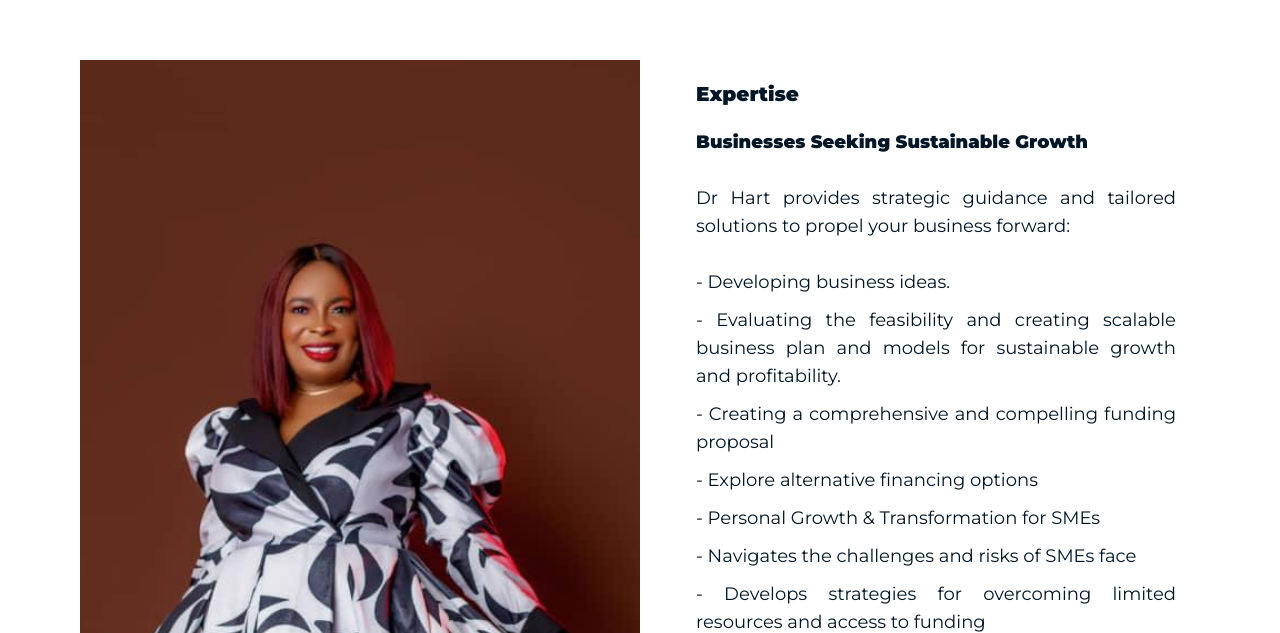
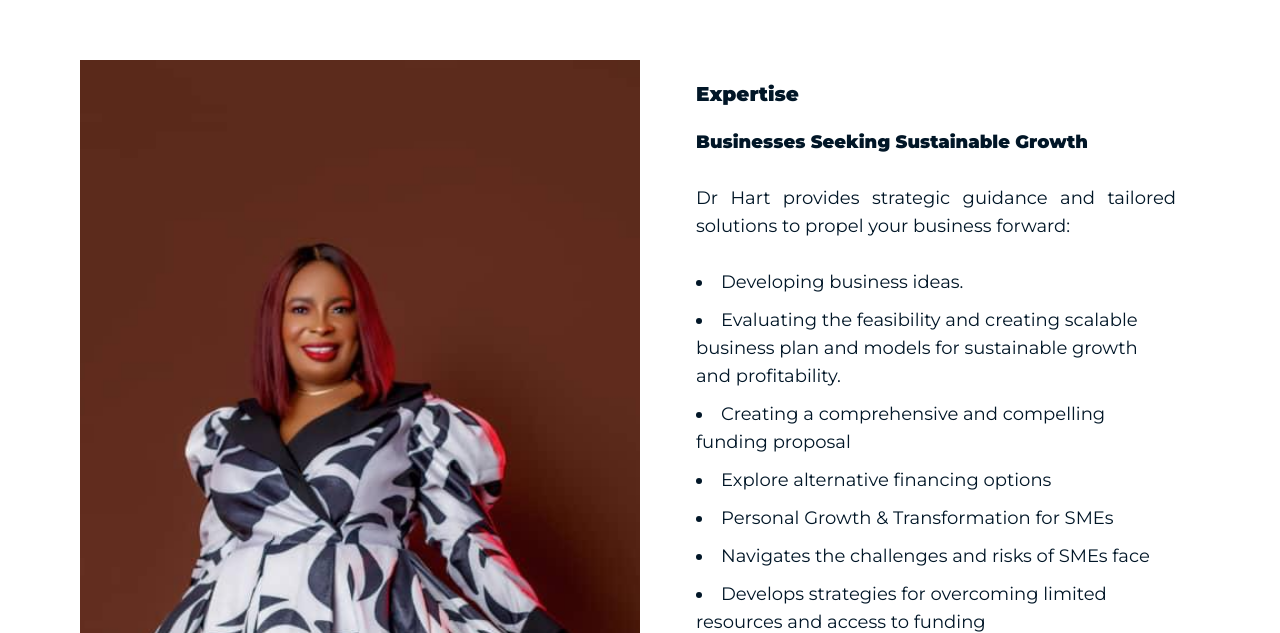
Before and after one commit to alabo-excel/dribisohart, a Next.js app: page /about in a window 1280 px wide. Shown: the part 2167-2800 px from the top of the page. Built offline with nearby package versions, Linux system fonts and the light colour scheme.

Commit message:
list display content

```diff
--- a/src/pages/about.jsx
+++ b/src/pages/about.jsx
@@ -65,21 +65,23 @@ const About = () => {
               Dr Hart provides strategic guidance and tailored solutions to propel your business forward:
               <br />
               <br />
+            </p>
             {/* <b>OBJECTIVES  :</b>
               <br /> <br /> */}
-              <ul>
-                <li> - Developing business ideas.</li>
-                <li> - Evaluating the feasibility and creating  scalable business plan and models for sustainable growth and profitability.</li>
-                <li> - Creating a comprehensive and compelling funding proposal</li>
-                <li> - Explore alternative financing options</li>
-                <li> - Personal Growth & Transformation for SMEs </li>
-                <li> - Navigates the challenges and risks of SMEs face</li>
-                <li> - Develops strategies for overcoming limited resources and access to funding </li>
-                <li> - Guides on assessing startup capital requirements </li>
-                <li> - <strong>Funding Acquisition:</strong> Craft compelling proposals to secure the capital you need to succeed.</li>
+            <ul className='!list-disc list-inside	'>
+              <li>Developing business ideas.</li>
+              <li>Evaluating the feasibility and creating  scalable business plan and models for sustainable growth and profitability.</li>
+              <li>Creating a comprehensive and compelling funding proposal</li>
+              <li>Explore alternative financing options</li>
+              <li>Personal Growth & Transformation for SMEs </li>
+              <li>Navigates the challenges and risks of SMEs face</li>
+              <li>Develops strategies for overcoming limited resources and access to funding </li>
+              <li>Guides on assessing startup capital requirements </li>
             </ul>
+            <p>
               <br />
-
+              <strong>Funding Acquisition:</strong> Craft compelling proposals to secure the capital you need to succeed.
+              <br /> <br />
               <strong>Operational Excellence:</strong> Optimize processes, implement automation, and build high-performing teams.
               <br />
 
@@ -87,7 +89,7 @@ const About = () => {
               <strong>Strategic Market Expansion:</strong> Identify new opportunities, penetrate new markets, and achieve sustainable competitive advantage.
               <br />
               <br />
-              <strong>For Individuals Ready for Personal Transformation</strong> <br />
+              <strong className='uppercase'>For Individuals Ready for Personal Transformation</strong> <br />
               <br />
               Dr. Hart's transformative coaching is a beacon of inspiration, empowering individuals to craft a life of purpose, authenticity, unlock their potentials,  and achieve work-life harmony.
               <br /> <br />
@@ -119,8 +121,9 @@ const About = () => {
           <img className='lg:w-1/2 object-cover' src="./images/IMGL9479.jpg" alt="" />
           <div className='lg:w-[45%]  h-[150vh] pr-6 overflow-y-scroll my-auto'>
             <h3 className='font-bold text-xl mb-4'>Career and Life Coach</h3>
+
             <p>
-              <b>            For Individuals Ready for Personal Transformation                </b>
+              <b>For Individuals Ready for Personal Transformation</b>
               <br /> <br />
               Dr. Hart's transformative coaching is a beacon of inspiration, empowering individuals to craft a life of purpose, authenticity, unlock their potentials,  and achieve work-life harmony.
               Results-Oriented Approach: Her focus on actionable strategies and measurable outcomes ensures tangible progress and lasting impact.
@@ -149,19 +152,19 @@ const About = () => {
             <br />
             <p>Let's Connect If you are:</p>
 
-            <ul>
-              <li> - Seeking life-changing guidance and support</li>
-              <li> - You want a career change and desire to climb the corporate ladder, or need guidance on balancing work and personal life</li>
-              <li> - You want to unravel the depth of your potential, enabling you to navigate life's most intricate challenges.</li>
+            <ul className='!list-disc list-inside	'>
+              <li>Seeking life-changing guidance and support</li>
+              <li>You want a career change and desire to climb the corporate ladder, or need guidance on balancing work and personal life</li>
+              <li>You want to unravel the depth of your potential, enabling you to navigate life's most intricate challenges.</li>
             </ul>
-            I would be honored to be your life and career coach.
+            <p>I would be honored to be your life and career coach.
               <br />
               Together, we can unlock your true potentials and create a life filled with purpose, joy, and success. <br />
               Reach out let's   embark on this transformative journey together.
               <br />
               <br />
               Dr Ibiso Hart
-            <br /> <br />
+              <br /> <br /></p>
             <Social />
           </div>
         </div>
--- a/src/styles/globals.css
+++ b/src/styles/globals.css
@@ -103,6 +103,6 @@ textarea:focus {
 }
 
 ul li{
-  list-style-type: circle;
+  list-style-type: disc !important;
   margin-bottom: 10px;
 }
```
Lines whose indentation alone changed are shown as unchanged.
